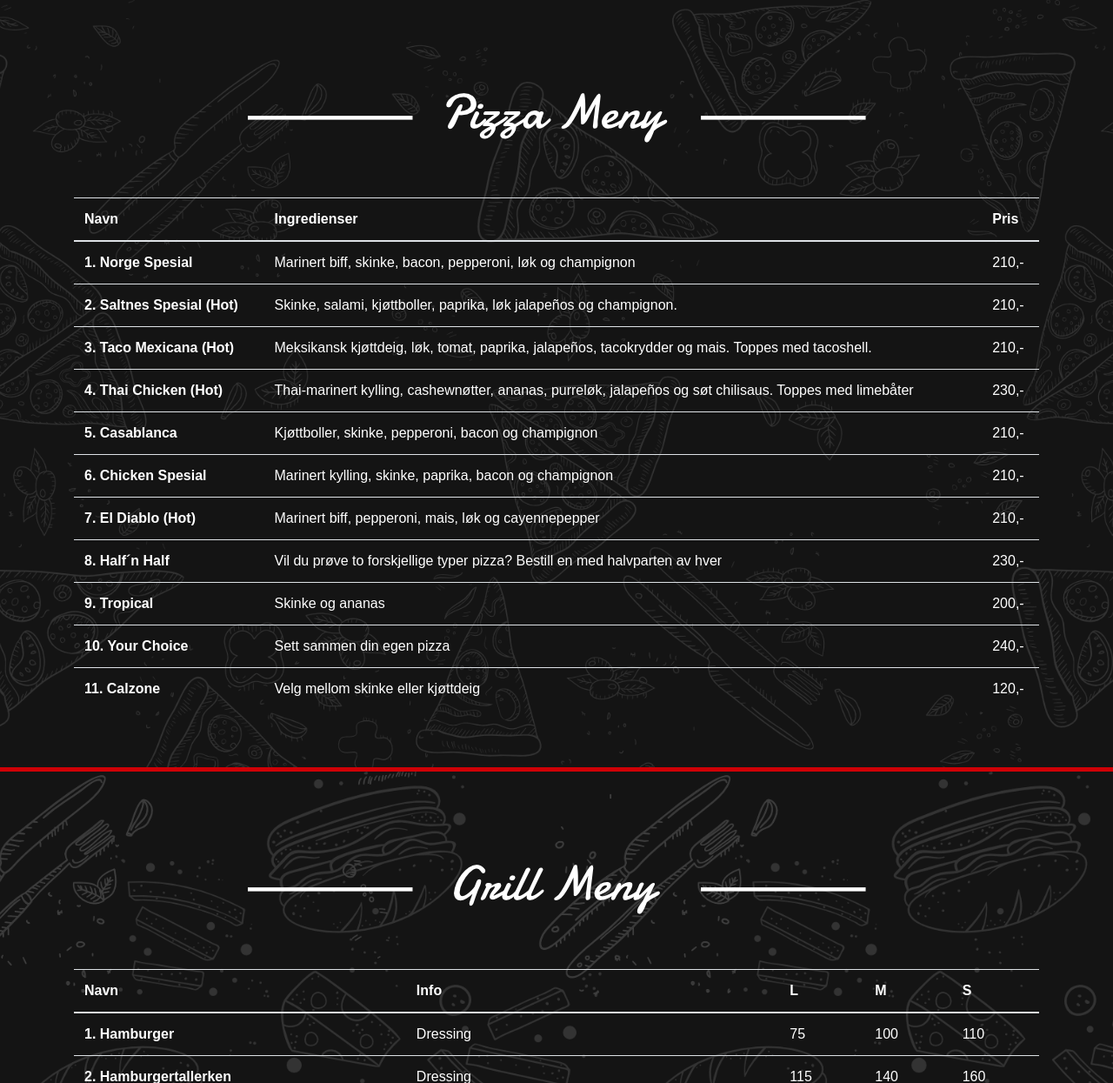
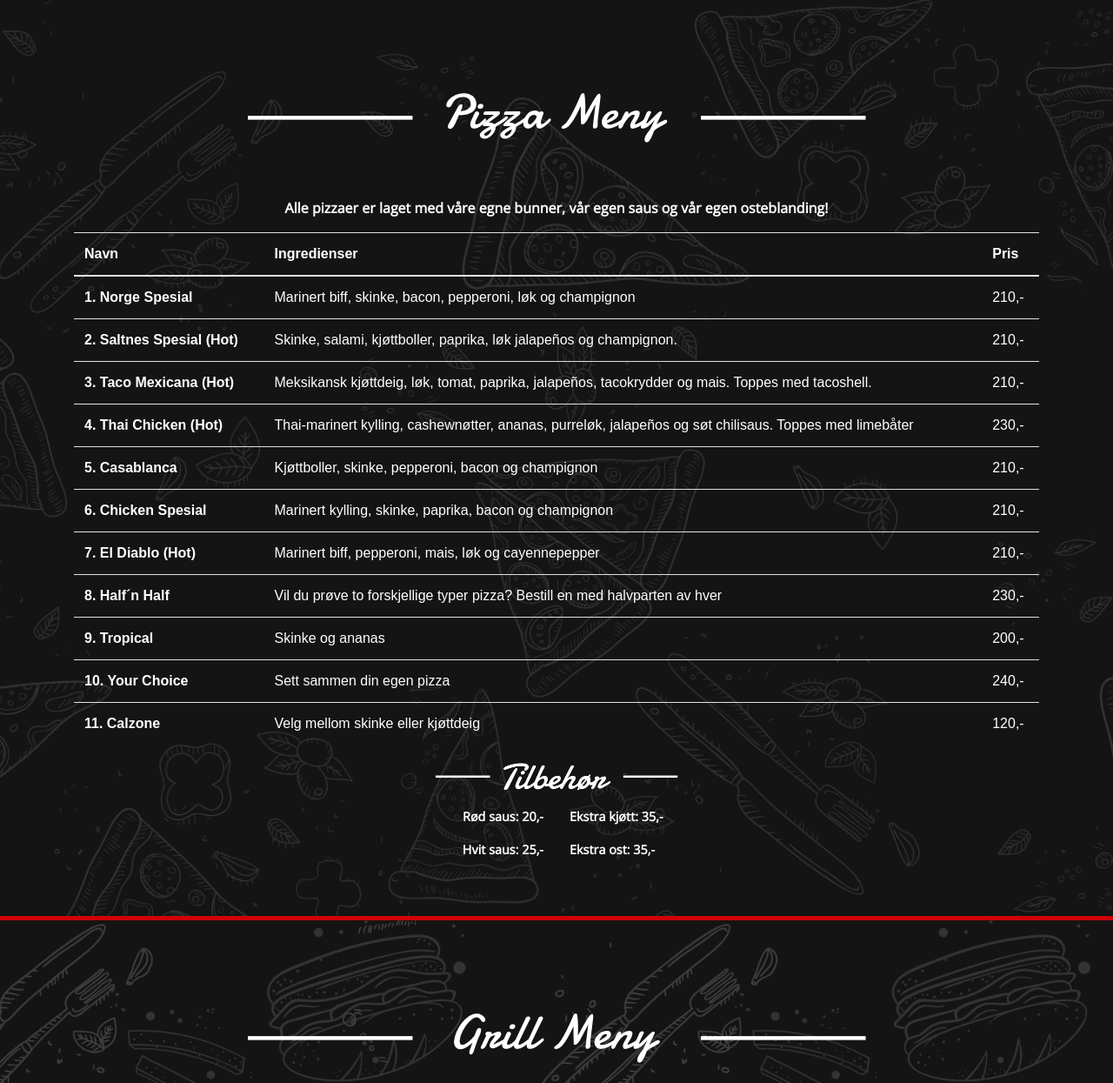
Before and after one commit to Bjolun/saltnes-pizza---grill, a Flask app: page / in a window 1280 px wide. Shown: the part 800-2045 px from the top of the page at 87% size. Run offline with Flask 2, Linux system fonts and the light colour scheme; data comes from the database, SQL or seed files in the repository; some libraries are stand-ins or nearby versions.

Commit message:
Added tilbehør to the menu with image.

```diff
--- a/app/static/css/main.css
+++ b/app/static/css/main.css
@@ -83,6 +83,10 @@ body{
   padding-top: 100px;
 }
 
+#tilbehorlogostyle{
+  height: 5vh;
+}
+
 .title-style {
   background-color: rgb(218,17,17);
   font-family: Arial;
@@ -91,6 +95,10 @@ body{
 
 @media screen and (max-width: 420px) {
   .table {
+    font-size: 0.7rem;
+  }
+
+  #descrip_pizza{
     font-size: 0.7rem;
   }
 }
@@ -121,6 +129,12 @@ body{
   font-size: 20px;
 }
 
+#descrip_extras{
+  font-size: 0.9rem;
+}
+}
+
+
 .credit_self{
   text-align: center;
   font-size: 14px;
--- a/app/templates/index.html
+++ b/app/templates/index.html
@@ -21,8 +21,22 @@
         <td>{{pizza.price}},-</td>
         </tr>
         {%endfor%}
+        <p id="descrip_pizza"><b>Alle pizzaer er laget med våre egne bunner, vår egen saus og vår egen osteblanding!</b></p>
       </tbody>
     </table>
+    <div class="container">
+      <img src="{{url_for('static',filename='tilbehorlogo.png')}}" class="mb-3 img-fluid" id="tilbehorlogostyle">
+      <div class="row">
+        <div class="col-6">
+          <p id="descrip_extras" align="right"><b>Rød saus: 20,-</b></p>
+          <p id="descrip_extras" align="right"><b>Hvit saus: 25,-</b></p>
+        </div>
+        <div class="col-6">
+          <p id="descrip_extras" align="left"><b>Ekstra kjøtt: 35,-</b></p>
+          <p id="descrip_extras" align="left"><b>Ekstra ost: 35,-</b></p>
+        </div>
+      </div>
+    </div>
   </div>
 </div>
 <div class="main" id="grill">
@@ -66,7 +80,8 @@
         </tr>
       </thead>
       <tbody>
-          {%for thai in thaimenu%}
+        <p id="descrip_extras">Kan bestilles med mer kjøtt for 35,- ekstra!</p>
+        {%for thai in thaimenu%}
         <tr align="left">
         <th scope="row"><b>{{thai.id}}. {{thai.title}}</b></th>
         <td>{{thai.description}}</td>
@@ -109,10 +124,10 @@
   <br>
   <div class="row">
     <div class="col-12">
-      <p class="credit_self">Made with ❤️ by Emil Gabrielli & Bjørn Arild Lunde<br>
+      <p class="credit_self" align="center">Made with ❤️ by Emil Gabrielli & Bjørn Arild Lunde<br>
        Contact: E-post@mail.no & E-post@mail.no</p>
        <br>
-      <p class="credit_self"><a href="https://www.freepik.com/free-photos-vectors/food">Food vector created by freepik - www.freepik.com</a><br>
+      <p class="credit_self" align="center"><a href="https://www.freepik.com/free-photos-vectors/food">Food vector created by freepik - www.freepik.com</a><br>
       <a href="https://www.freepik.com/free-photos-vectors/background">Background vector created by freepik - www.freepik.com</a><br></p>
     </div>
   </div>
```
Also changed, not shown: app/static/tilbehorlogo.png (added).
